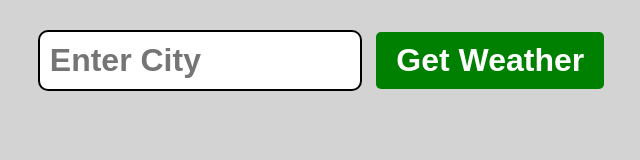
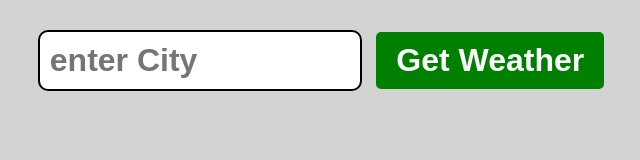
Before and after one commit to kunal-sharma-2803/climate-chronicle, a plain HTML site: page index.html in a window 1280 px wide. Shown: the full height of the page, 324-964 px from the left. Drawn offline with Linux system fonts and the light colour scheme.

Commit message:
versel deployment check

```diff
--- a/index.html
+++ b/index.html
@@ -8,7 +8,7 @@
 </head>
 <body>
     <form class="weatherform">
-        <input type="text" class="cityinput" placeholder="Enter City">
+        <input type="text" class="cityinput" placeholder="enter City">
         <button type="submit">Get Weather</button>
     </form>
 
```
